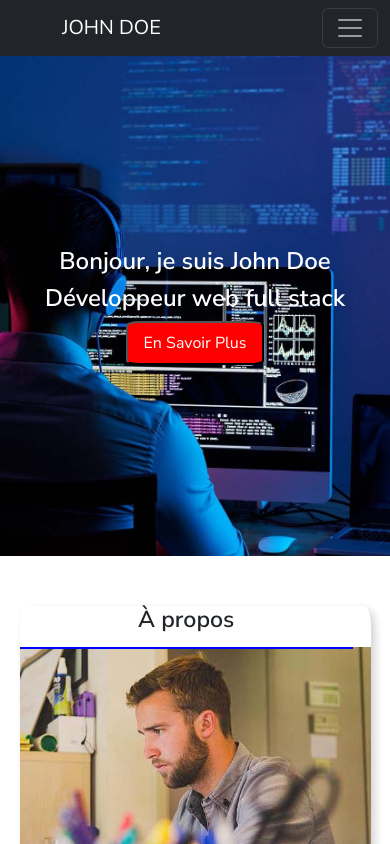
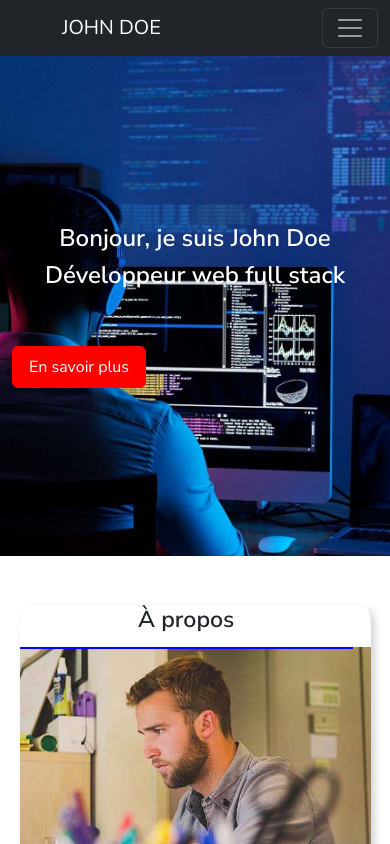
Before and after one commit to cochearno/mon-portfolio, a React (Create React App) app: page /Accueil in a window 390 px wide. Shown: the top 844 px of the page. Built offline with nearby package versions, Linux system fonts and the light colour scheme.

Commit message:
ajout modal

```diff
--- /dev/null
+++ b/src/components/modal.js
@@ -0,0 +1,38 @@
+import React, { useState } from "react";
+import { Modal, Button } from "react-bootstrap";
+
+function MyModal() {
+  const [show, setShow] = useState(false);
+  const handleClose = () => setShow(false);
+  const handleShow = () => setShow(true);
+
+  return (
+    <>
+      <Button
+        className="btnesp"
+        variant="primary"
+        onClick={handleShow}
+        style={{ backgroundColor: "red", borderColor: "red" }}
+      >
+        En savoir plus
+      </Button>
+
+      <Modal show={show} onHide={handleClose}>
+        <Modal.Header closeButton>
+          <Modal.Title>Ma Fenêtre Modale</Modal.Title>
+        </Modal.Header>
+        <Modal.Body>Voici le contenu de ma modale !</Modal.Body>
+        <Modal.Footer>
+          <Button variant="secondary" onClick={handleClose}>
+            Fermer
+          </Button>
+          <Button variant="primary" onClick={() => alert("Action validée !")}>
+            Valider
+          </Button>
+        </Modal.Footer>
+      </Modal>
+    </>
+  );
+}
+
+export default MyModal;
--- a/src/pages/accueil.js
+++ b/src/pages/accueil.js
@@ -1,13 +1,21 @@
 // @ts-nocheck
-import React from "react";
+import React, { useState } from "react";
+import { Button } from "react-bootstrap";
+import MyModal from "../components/modal";
 function Accueil() {
+  const [showModal, setShowModal] = useState(false);
+
+  const handleShow = () => setShowModal(true);
+  const handleClose = () => setShowModal(false);
   return (
     <>
       <main>
         <div className="accueil">
           <h1>Bonjour, je suis John Doe</h1>
           <h2>Développeur web full stack</h2>
-          <button className="buttonesp">En Savoir Plus</button>
+          <div className="container mt-5">
+            <MyModal show={showModal} handleClose={handleClose} />
+          </div>
         </div>
         <div className="ligne">
           <section className="presentation">
--- a/src/styles/style.Scss
+++ b/src/styles/style.Scss
@@ -254,9 +254,10 @@ h5 {
     padding: 0 1rem;
   }
 
-  .buttonesp {
+  .btnesp {
     font-size: 1rem;
     padding: 0.5rem 1rem;
+    justify-content: center;
   }
 }
 .banner {
```
